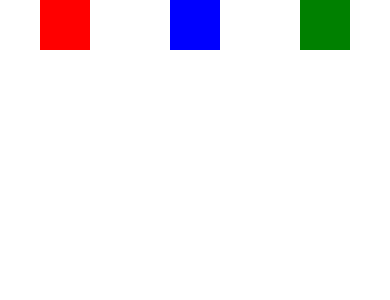
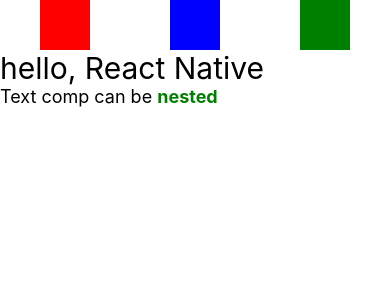
Before and after one commit to ChaitanyaV98/react-native-concepts, a React Native app: screen / in a window 390 px wide. Shown: the top 300 px of the page. Built offline with nearby package versions, Linux system fonts and the light colour scheme.

Commit message:
added text comp and nested text, updated ReadMe

```diff
--- a/App.tsx
+++ b/App.tsx
@@ -1,13 +1,19 @@
-import { StyleSheet, View } from 'react-native';
+import { StyleSheet, View, Text } from 'react-native';
 
 function App(): React.JSX.Element {
   return (
     <View style={styles.container}>
+      {/*View Component */}
       <View style={styles.boxContainer}>
         <View style={styles.redBox} />
         <View style={styles.blueBox} />
         <View style={styles.greenBox} />
       </View>
+      {/*Text Component */}
+      <Text style={styles.firstText}>hello, React Native</Text>
+      <Text style={styles.nestedText}>
+        Text comp can be <Text style={styles.innerNestedText}>nested</Text>
+      </Text>
     </View>
   );
 }
@@ -33,6 +39,16 @@
     height: 50,
     backgroundColor: 'green',
   },
+  firstText: {
+    fontSize: 30,
+  },
+  nestedText: {
+    fontSize: 18,
+  },
+  innerNestedText: {
+    fontWeight: 'bold',
+    color: 'green',
+  },
 });
 
 export default App;
```
Also changed, not shown: 1 other file (tests, documents, lock files or other folders).
